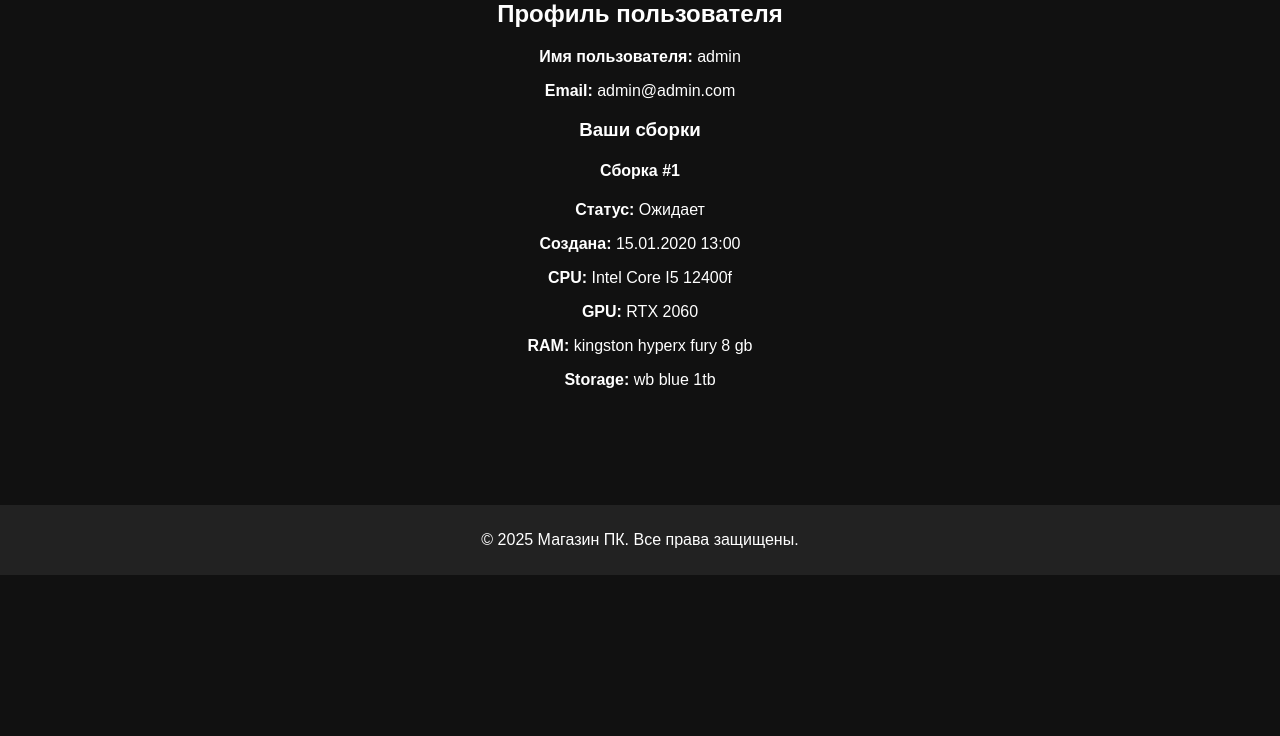
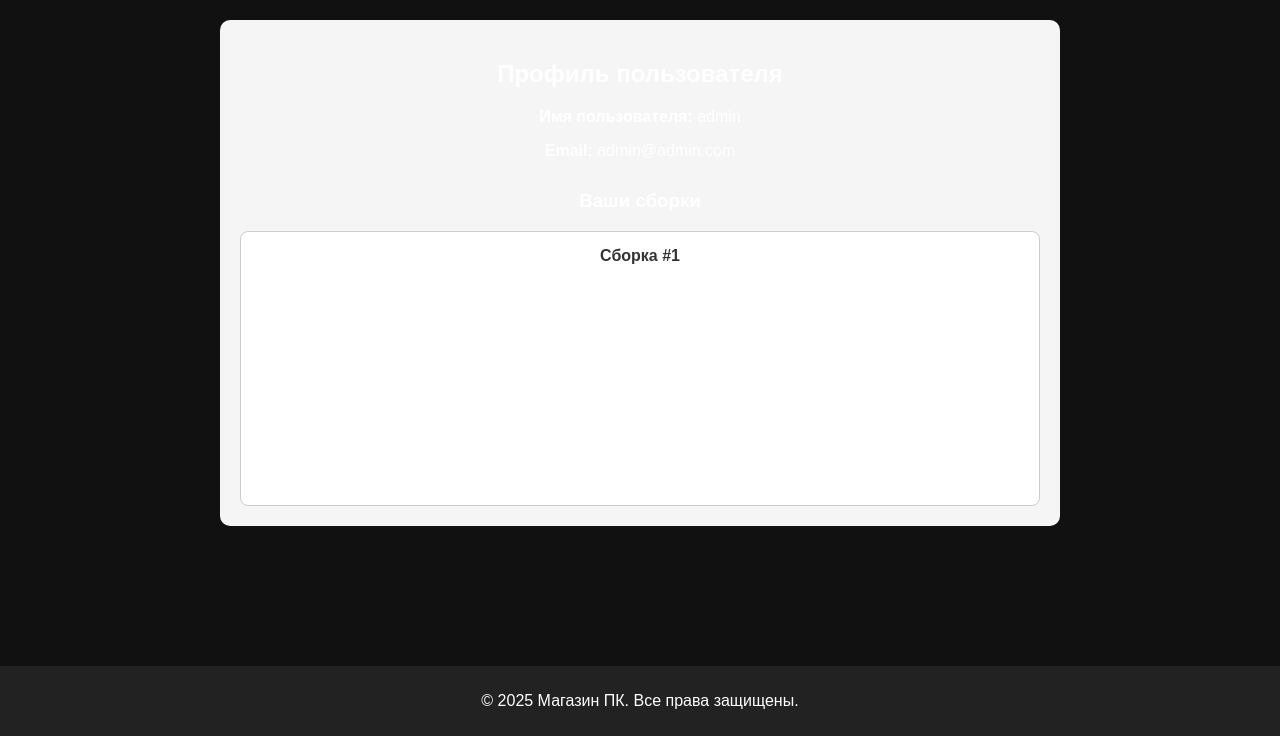
Before and after one commit to guard2929/12, a Django app: template pc_store/store/templates/store/profile.html in a window 1280 px wide. Shown: the part 100-836 px from the top of the page. Before the commit the page ends 675 px from the top, so only its background shows below. Run offline with Django 5.2, Linux system fonts and the light colour scheme; the template is opened without the code that fills it: values that come from a table or form of the project are taken from there, others are empty; a user stored in the database is signed in; data comes from the database, SQL or seed files in the repository; tables that the repository leaves empty hold one stand-in row (values such as "Sample post"); parts of the project's set-up code (start-up, migrations or seed data) failed here and were passed over.

Commit message:
Update styles.css

```diff
--- a/pc_store/store/static/store/css/styles.css
+++ b/pc_store/store/static/store/css/styles.css
@@ -73,3 +73,33 @@
 form div {
     margin: 10px 0;
 }
+
+.profile-container {
+    max-width: 800px;
+    margin: 40px auto;
+    padding: 20px;
+    background: #f5f5f5;
+    border-radius: 10px;
+}
+
+.profile-info {
+    margin-bottom: 30px;
+}
+
+.build-list {
+    display: flex;
+    flex-direction: column;
+    gap: 20px;
+}
+
+.build-card {
+    padding: 15px;
+    background-color: #ffffff;
+    border: 1px solid #ccc;
+    border-radius: 8px;
+}
+
+.build-card h4 {
+    margin-top: 0;
+    color: #333;
+}
```
